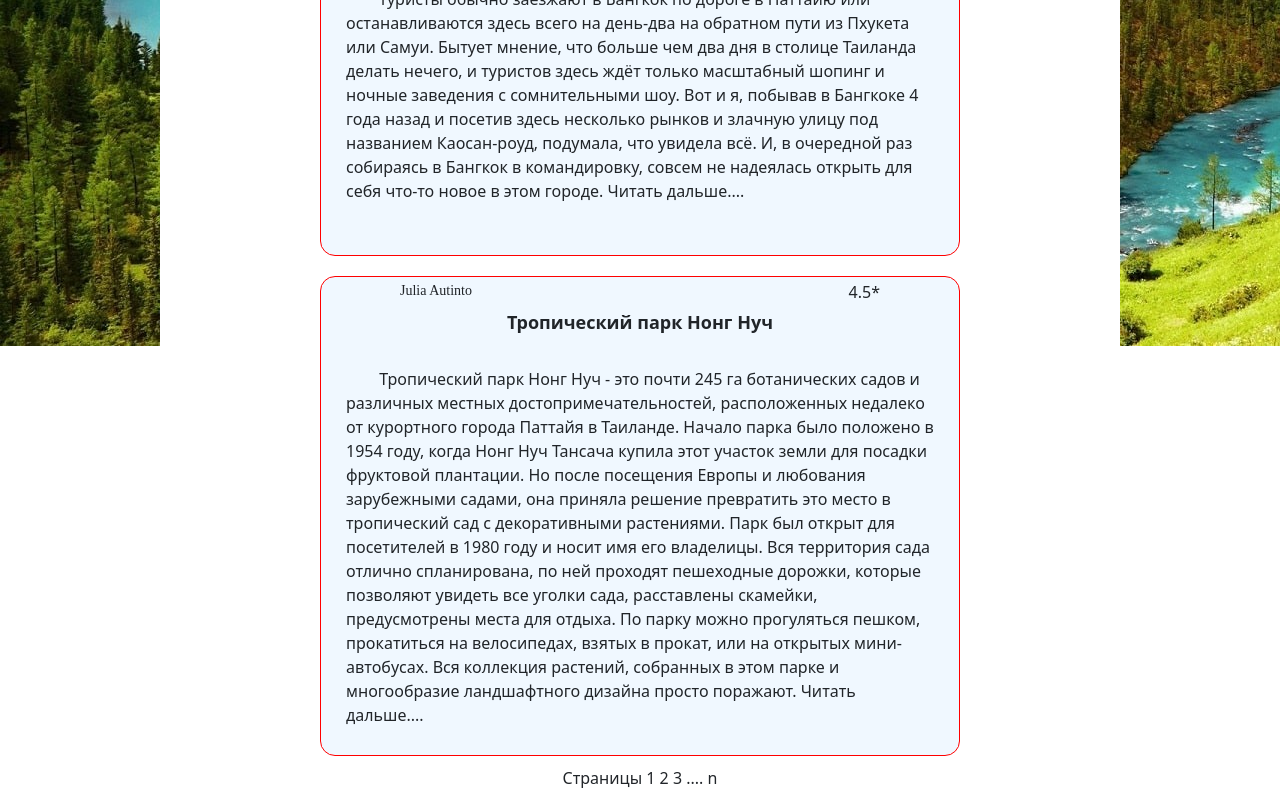
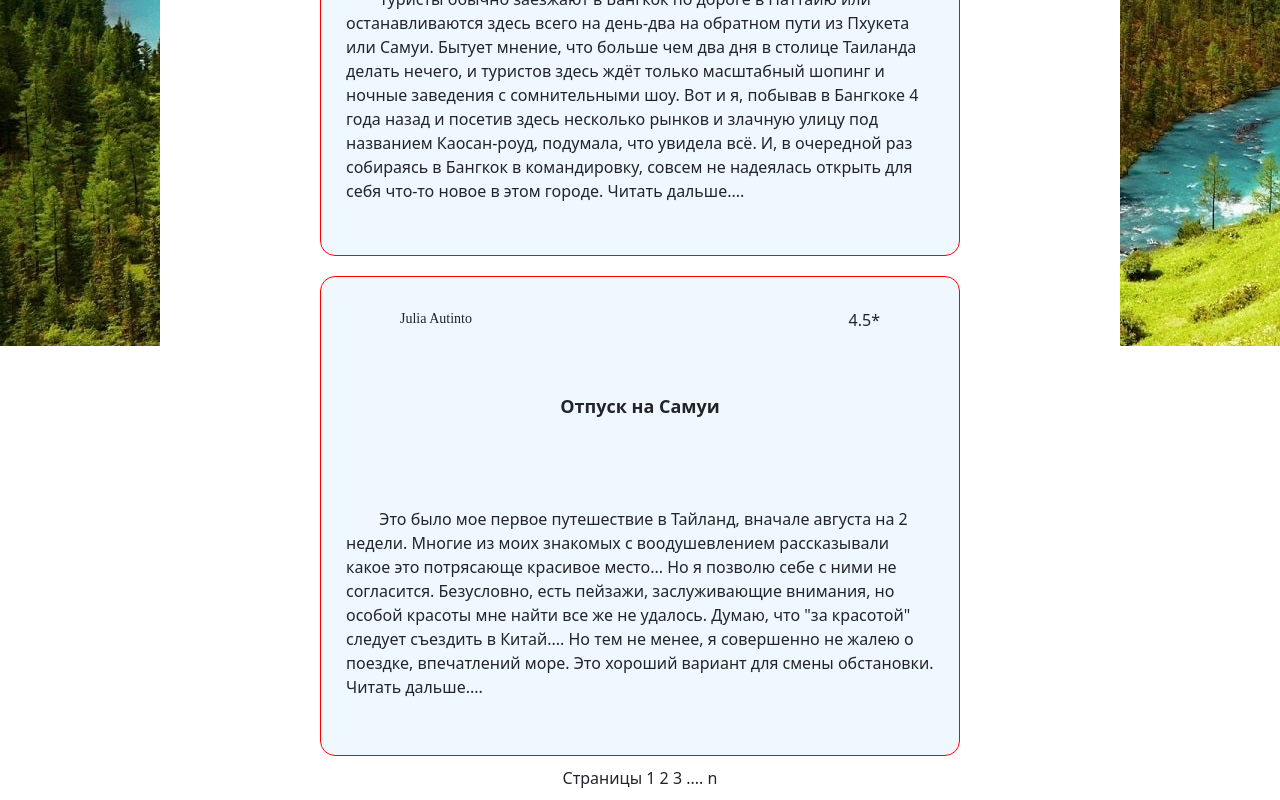
Before and after one commit to Taitanos/diplom-test, a React (Create React App) app: page /trip in a window 1280 px wide. Shown: the part 801-1601 px from the top of the page. Built offline with nearby package versions, Linux system fonts and the light colour scheme.

Commit message:
change trip

```diff
--- a/src/app/api/fake.api/user.api.js
+++ b/src/app/api/fake.api/user.api.js
@@ -1,3 +1,19 @@
 const user = {
-    name: "Тукарев Николай"
+    nickname: "Tukarev_N",
+    name: "Николай",
+    lastName: "Тукарев",
+    mail: "tukarev@mail.ru",
+    birthday: "11.03.1987",
+    sex: "мужской",
+    phone: "+79650040444"
 }
+
+const fetchAll = () => new Promise((resolve) => {
+    window.setTimeout(function () {
+        resolve(user);
+    }, 1)
+});
+
+export default {
+    fetchAll
+}
--- a/src/app/api/index.js
+++ b/src/app/api/index.js
@@ -1,7 +1,9 @@
 import flats from "./fake.api/flats.api";
+import user from "./fake.api/user.api";
 
 const API = {
-    flats
+    flats,
+    user
 }
 
 export default API;
--- a/src/app/layouts/myCabinet/accountMain/AccountMain.jsx
+++ b/src/app/layouts/myCabinet/accountMain/AccountMain.jsx
@@ -1,14 +1,20 @@
-import React from "react";
+import React, {useEffect, useState} from "react";
 import s from "./AccountMain.module.css";
 import acc from "../../../assets/images/avatar.jpg"
 import {useNavigate} from "react-router-dom";
+import api from "../../../api";
 
 const AccountMain = () => {
 
+    const [user, setUser] = useState()
     const navigate = useNavigate()
     const handleChangePage = (str) => {
         navigate(str)
     }
+
+    useEffect(() => {
+        api.user.fetchAll().then((data) => setUser(data))
+    }, [])
 
     return (
         <div>
@@ -29,13 +35,13 @@ const AccountMain = () => {
                             </div>
                         </div>
                         <div className={s.account_information}>
-                            <div className={s.info_nickname}>Nickname</div>
-                            <div className={s.info_lastname}>Фамилия</div>
-                            <div className={s.info_firstname}>Имя</div>
-                            <div className={s.info_mail}>Почта</div>
-                            <div className={s.info_birthday}>Дата рождения</div>
-                            <div className={s.info_gender}>Пол</div>
-                            <div className={s.info_phone}>Телефон</div>
+                            <div className={s.info_nickname}>{user && user.nickname}</div>
+                            <div className={s.info_lastname}>{user && user.lastName}</div>
+                            <div className={s.info_firstname}>{user && user.name}</div>
+                            <div className={s.info_mail}>{user && user.mail}</div>
+                            <div className={s.info_birthday}>{user && user.birthday}</div>
+                            <div className={s.info_gender}>{user && user.sex}</div>
+                            <div className={s.info_phone}>{user && user.phone}</div>
                         </div>
                     </div>
                 </div>
--- a/src/app/layouts/trip/Trip.jsx
+++ b/src/app/layouts/trip/Trip.jsx
@@ -48,14 +48,13 @@ const Trip = () => {
                             Путешествие к храму Изумрудного Будды в Бангкоке
                         </div>
                         <div className={s.story_description}>
-                            &nbsp;&nbsp;&nbsp;&nbsp;&nbsp;&nbsp;&nbsp;&nbsp;туристы обычно заезжают в Бангкок по дороге
+                            &nbsp;&nbsp;&nbsp;&nbsp;&nbsp;&nbsp;&nbsp;&nbsp;Туристы обычно заезжают в Бангкок по дороге
                             в Паттайю или останавливаются здесь всего на день-два на обратном пути из Пхукета или Самуи.
                             Бытует мнение, что больше чем два дня в столице Таиланда делать нечего, и туристов здесь ждёт
                             только масштабный шопинг и ночные заведения с сомнительными шоу. Вот и я, побывав в Бангкоке
                             4 года назад и посетив здесь несколько рынков и злачную улицу под названием Каосан-роуд, подумала,
                             что увидела всё. И, в очередной раз собираясь в Бангкок в командировку, совсем не надеялась
-                            открыть для себя что-то новое в этом городе. Читать
-                            дальше....
+                            открыть для себя что-то новое в этом городе. Читать дальше....
                         </div>
                     </div>
                 </div>
@@ -70,21 +69,15 @@ const Trip = () => {
                             </div>
                         </div>
                         <div className={s.story_title}>
-                            Тропический парк Нонг Нуч
+                            Отпуск на Самуи
                         </div>
                         <div className={s.story_description}>
-                            &nbsp;&nbsp;&nbsp;&nbsp;&nbsp;&nbsp;&nbsp;&nbsp;Тропический парк Нонг Нуч - это почти
-                            245 га ботанических садов и различных местных достопримечательностей, расположенных
-                            недалеко от курортного города Паттайя в Таиланде. Начало парка было положено в 1954
-                            году, когда Нонг Нуч Тансача купила этот участок земли для посадки фруктовой плантации.
-                            Но после посещения Европы и любования зарубежными садами, она приняла решение превратить
-                            это место в тропический сад с декоративными растениями. Парк был открыт для посетителей
-                            в 1980 году и носит имя его владелицы. Вся территория сада отлично спланирована, по ней
-                            проходят пешеходные дорожки, которые позволяют увидеть все уголки сада, расставлены
-                            скамейки, предусмотрены места для отдыха. По парку можно прогуляться пешком, прокатиться
-                            на велосипедах, взятых в прокат, или на открытых мини-автобусах. Вся коллекция растений,
-                            собранных в этом парке и многообразие ландшафтного дизайна просто поражают. Читать
-                            дальше....
+                            &nbsp;&nbsp;&nbsp;&nbsp;&nbsp;&nbsp;&nbsp;&nbsp;Это было мое первое путешествие в Тайланд,
+                            вначале августа на 2 недели. Многие из моих знакомых с воодушевлением рассказывали какое это
+                            потрясающе красивое место... Но я позволю себе с ними не согласится. Безусловно, есть пейзажи,
+                            заслуживающие внимания, но особой красоты мне найти все же не удалось. Думаю, что
+                            "за красотой" следует съездить в Китай.... Но тем не менее, я совершенно не жалею о поездке,
+                            впечатлений море. Это хороший вариант для смены обстановки.  Читать дальше....
                         </div>
                     </div>
                 </div>
```
